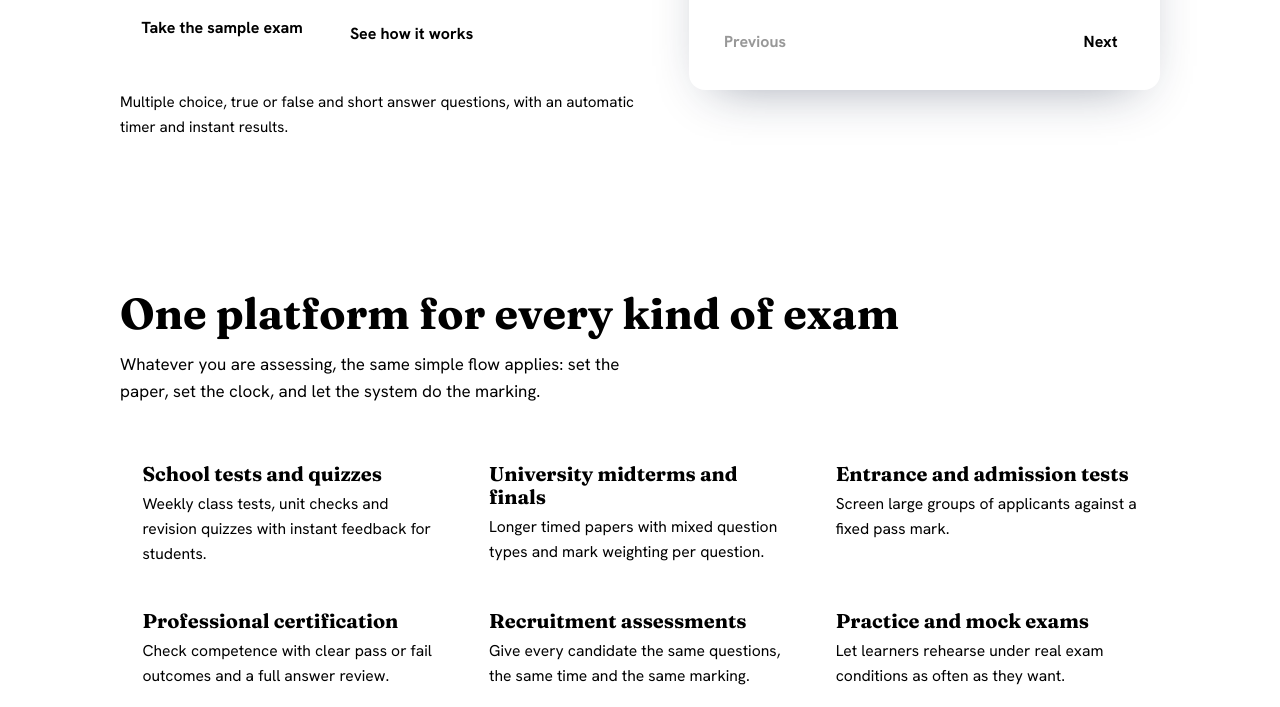
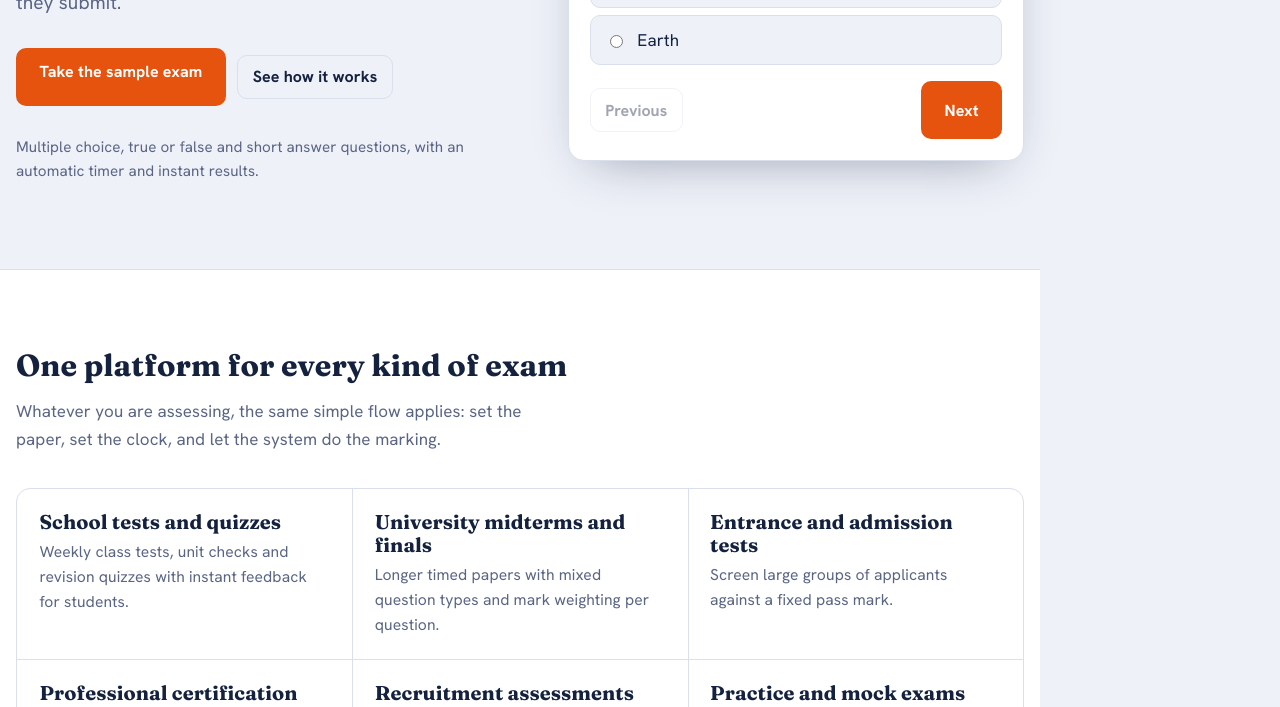
Before and after one commit to MunibaMaqsood/examdesk-website, a plain HTML site: page index.html in a window 1280 px wide. Shown: the part 571-1278 px from the top of the page. Drawn offline with Linux system fonts and the light colour scheme.

Commit message:
Update index.html

```diff
--- a/index.html
+++ b/index.html
@@ -6,7 +6,7 @@
 <title>ExamDesk – Conduct exams online, from setup to results</title>
 <meta name="description" content="ExamDesk lets schools, universities and training teams build timed exams, run them online and mark them automatically.">
 <link rel="stylesheet" href="https://fonts.googleapis.com/css2?family=Fraunces:wght@600;700&family=Hanken+Grotesk:wght@400;500;600;700&display=swap">
-<style><link rel="stylesheet" href="theme.css">
+<style>
 :root{--bg:#f6f7fb;--card:#fff;--ink:#14213f;--mute:#586380;--line:#dde1ec;--acc:#e5530f;--acc-ink:#fff;--navy:#16254a;--navy-ink:#fff;--soft:#e9edf8;--ok:#14794f;--ok-bg:#e1f4ea;--bad:#b3261e;--bad-bg:#fbe8e6;
 box-sizing:border-box;padding-top:env(safe-area-inset-top,0px);padding-bottom:env(safe-area-inset-bottom,0px);color-scheme:light}
 @media(prefers-color-scheme:dark){:root:not([data-theme="light"]){--bg:#0d1326;--card:#151d38;--ink:#e8ecf8;--mute:#a0abc8;--line:#2a3558;--acc:#ff8a4c;--acc-ink:#1a0c02;--navy:#0a0f1f;--navy-ink:#e8ecf8;--soft:#1b2646;--ok:#52d39b;--ok-bg:#12332a;--bad:#ff8e86;--bad-bg:#3a1d1c;color-scheme:dark}}
@@ -71,6 +71,7 @@ details{border-bottom:1px solid var(--line);padding:1rem 0}details summary{font-
 footer{padding:2rem 0 3rem;color:var(--mute);font-size:.92rem}
 footer .wrap{display:flex;justify-content:space-between;gap:1rem;flex-wrap:wrap}
 </style>
+ <link rel="stylesheet" href="theme.css">
 </head>
 <body>
 <header><div class="wrap"><a class="logo" href="#top">ExamDesk</a>
```
